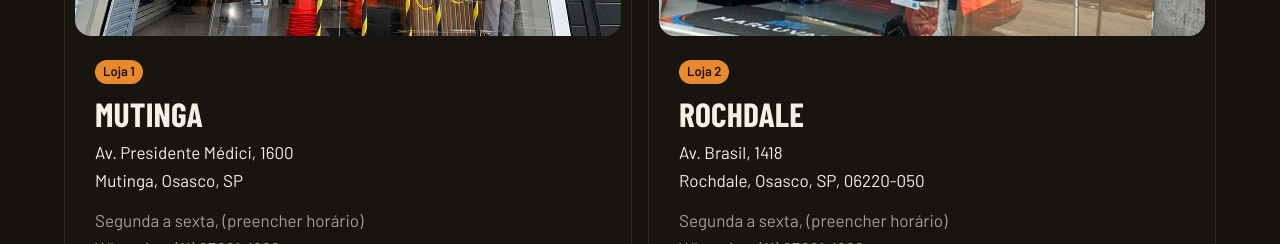
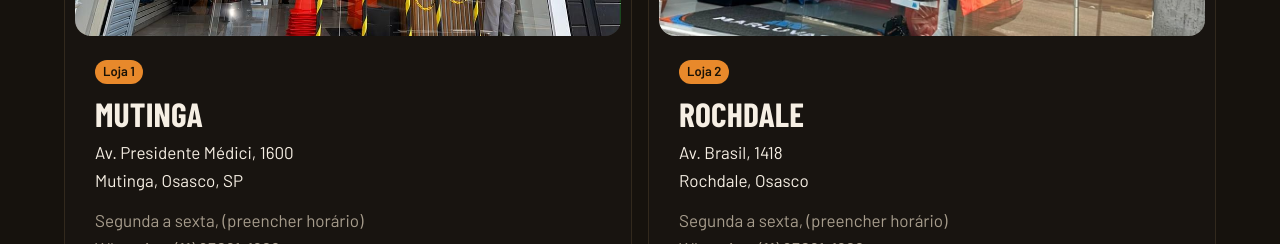
Before and after one commit to camposdevs/QZ_EPIs, a React (Vite) app: page / in a window 1280 px wide. Shown: the part 8440-8684 px from the top of the page. Built offline with nearby package versions, Linux system fonts and the light colour scheme; a web font is replaced by a local one.

Commit message:
feat: retirei o CEP da loja do rochdale

```diff
--- a/src/data/store.js
+++ b/src/data/store.js
@@ -15,7 +15,7 @@ export const STORES = [
     tag: 'Loja 2',
     nome: 'Rochdale',
     endereco: 'Av. Brasil, 1418',
-    cidade: 'Rochdale, Osasco, SP, 06220-050',
+    cidade: 'Rochdale, Osasco',
     horario: 'Segunda a sexta, (preencher horário)',
   },
 ];
```
